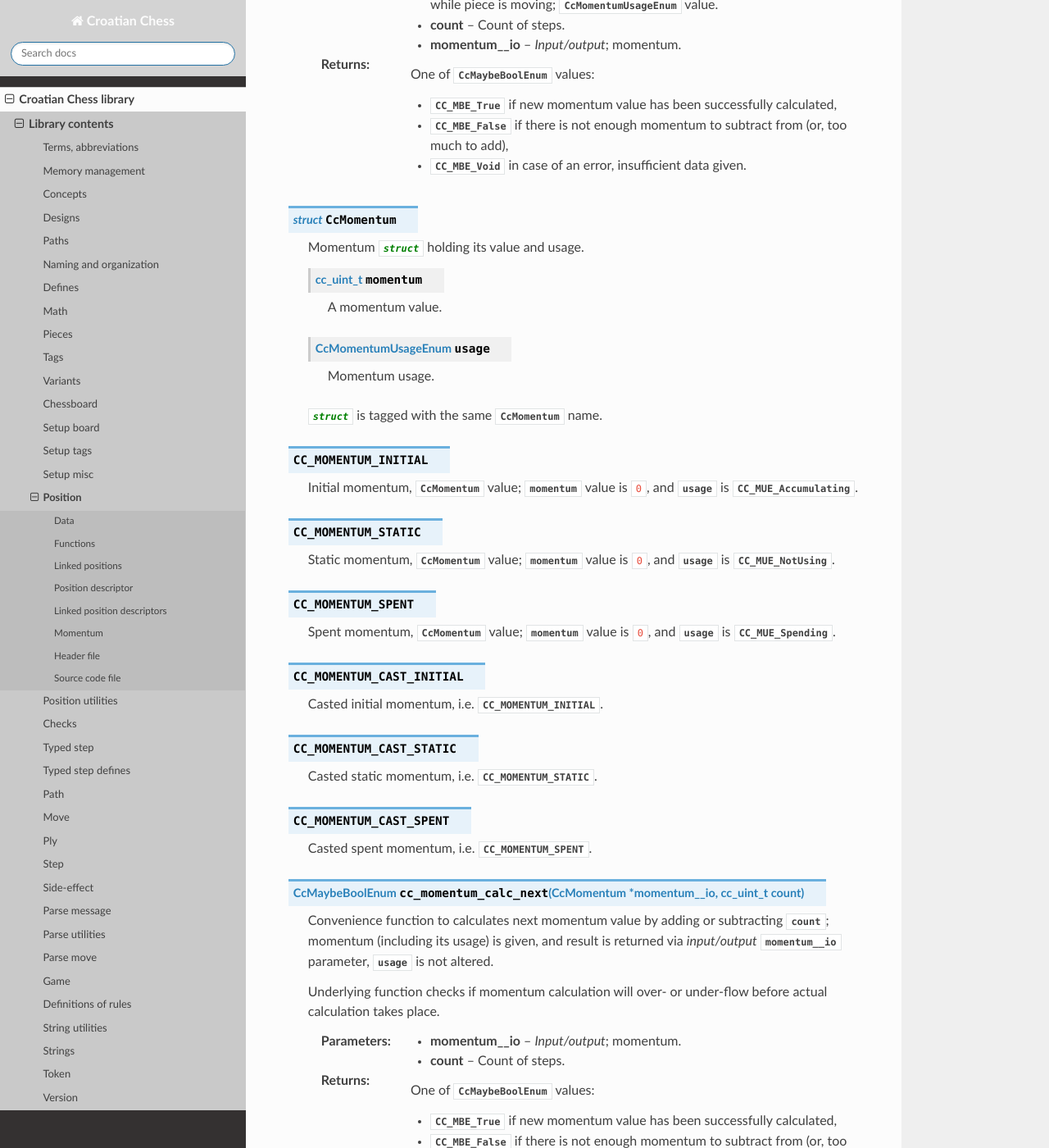
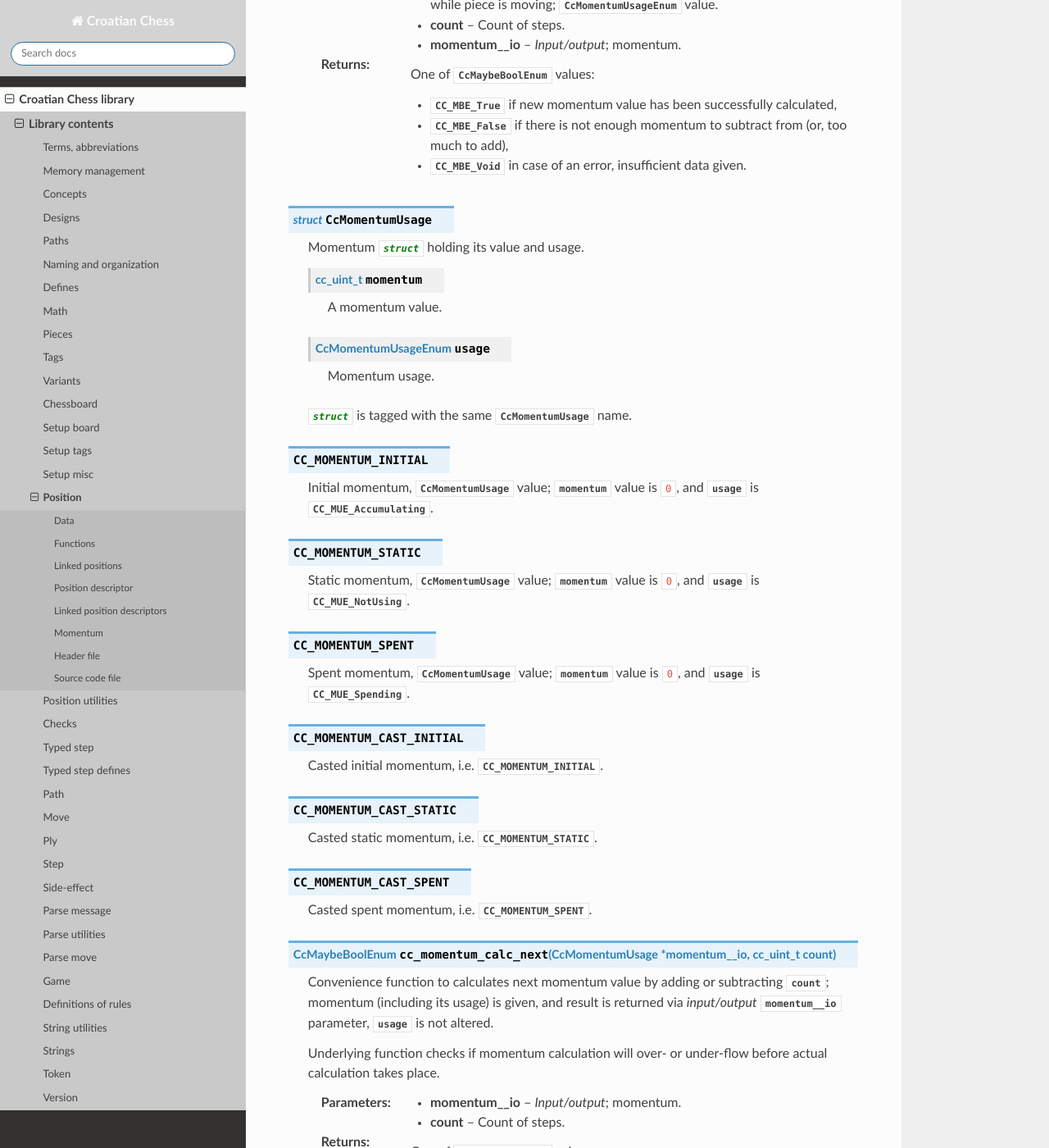
Before and after one commit to mmlacak/crochess, a Sphinx documentation site: the page built from docs/source/libcc/ccpos.rst, in a window 1280 px wide and 1400 px high, scrolled down 12192 px. Shown: the whole window at 82% size. Built offline with Sphinx 7.4.7 and the Read the Docs theme 3.1.0, drawn with Linux system fonts in a browser that asks for light colours.

```diff
--- a/docs/source/libcc/ccpath.rst
+++ b/docs/source/libcc/ccpath.rst
@@ -72,7 +72,7 @@ Linked path segments
 
         Tag encountered at the very last field in the :c:member:`steps` list.
 
-    .. c:member:: CcMomentum momentum
+    .. c:member:: CcMomentumUsage momentum
 
         Momentum a moving piece had after all performed steps.
 
@@ -138,7 +138,7 @@ Linked path segments
 
     :c:`Struct` is tagged with the same :c:struct:`CcPathLink` name.
 
-.. c:function:: CcPathLink * cc_path_link__new( CcSideEffect side_effect, CcStep ** steps__d_n, CcPieceType encountered_piece, CcTagType encountered_tag, CcMomentum momentum )
+.. c:function:: CcPathLink * cc_path_link__new( CcSideEffect side_effect, CcStep ** steps__d_n, CcPieceType encountered_piece, CcTagType encountered_tag, CcMomentumUsage momentum )
 
     Function allocates a new path link.
 
@@ -157,7 +157,7 @@ Linked path segments
     :returns: Pointer to a newly allocated path link if successful,
         :c:data:`NULL` otherwise.
 
-.. c:function:: CcPathLink * cc_path_link_append( CcPathLink ** pl__iod_a, CcSideEffect side_effect, CcStep ** steps__d_n, CcPieceType encountered_piece, CcTagType encountered_tag, CcMomentum momentum )
+.. c:function:: CcPathLink * cc_path_link_append( CcPathLink ** pl__iod_a, CcSideEffect side_effect, CcStep ** steps__d_n, CcPieceType encountered_piece, CcTagType encountered_tag, CcMomentumUsage momentum )
 
     Function appends a newly allocated path link to a given path segment,
     as its :c:member:`next` member.
--- a/docs/source/libcc/ccpos.rst
+++ b/docs/source/libcc/ccpos.rst
@@ -608,7 +608,7 @@ Momentum
         * :c:enumerator:`CC_MBE_False` if there is not enough momentum to subtract from (or, too much to add),
         * :c:enumerator:`CC_MBE_Void` in case of an error, insufficient data given.
 
-.. c:struct:: CcMomentum
+.. c:struct:: CcMomentumUsage
 
     Momentum :c:`struct` holding its value and usage.
 
@@ -620,19 +620,19 @@ Momentum
 
         Momentum usage.
 
-    :c:`struct` is tagged with the same :c:struct:`CcMomentum` name.
+    :c:`struct` is tagged with the same :c:struct:`CcMomentumUsage` name.
 
 .. c:macro:: CC_MOMENTUM_INITIAL
 
-    Initial momentum, :c:struct:`CcMomentum` value; :c:member:`momentum` value is ``0``, and :c:member:`usage` is :c:enumerator:`CC_MUE_Accumulating`.
+    Initial momentum, :c:struct:`CcMomentumUsage` value; :c:member:`momentum` value is ``0``, and :c:member:`usage` is :c:enumerator:`CC_MUE_Accumulating`.
 
 .. c:macro:: CC_MOMENTUM_STATIC
 
-    Static momentum, :c:struct:`CcMomentum` value; :c:member:`momentum` value is ``0``, and :c:member:`usage` is :c:enumerator:`CC_MUE_NotUsing`.
+    Static momentum, :c:struct:`CcMomentumUsage` value; :c:member:`momentum` value is ``0``, and :c:member:`usage` is :c:enumerator:`CC_MUE_NotUsing`.
 
 .. c:macro:: CC_MOMENTUM_SPENT
 
-    Spent momentum, :c:struct:`CcMomentum` value; :c:member:`momentum` value is ``0``, and :c:member:`usage` is :c:enumerator:`CC_MUE_Spending`.
+    Spent momentum, :c:struct:`CcMomentumUsage` value; :c:member:`momentum` value is ``0``, and :c:member:`usage` is :c:enumerator:`CC_MUE_Spending`.
 
 .. c:macro:: CC_MOMENTUM_CAST_INITIAL
 
@@ -646,7 +646,7 @@ Momentum
 
     Casted spent momentum, i.e. :c:macro:`CC_MOMENTUM_SPENT`.
 
-.. c:function:: CcMaybeBoolEnum cc_momentum_calc_next( CcMomentum * momentum__io, cc_uint_t count )
+.. c:function:: CcMaybeBoolEnum cc_momentum_calc_next( CcMomentumUsage * momentum__io, cc_uint_t count )
 
     Convenience function to calculates next momentum value by adding or subtracting
     :c:var:`count`; momentum (including its usage) is given, and result is returned
```
Also changed, not shown: README.md (+2 -2 lines), 11 other files.
